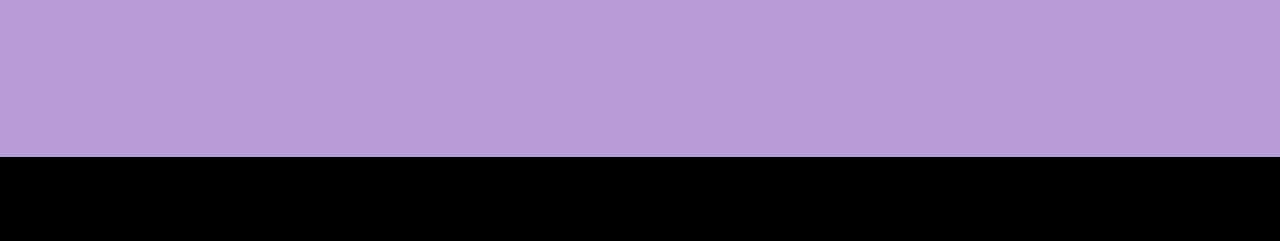
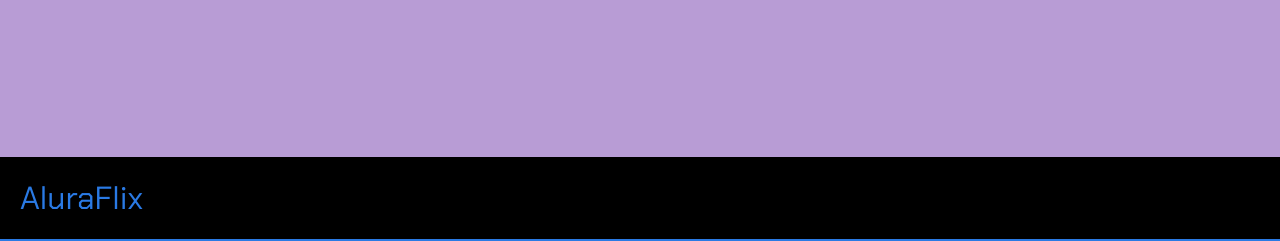
Before and after one commit to HenriLellis77/Aluraflix, a plain HTML site: page index.html in a window 1280 px wide. Shown: the part 1198-1439 px from the top of the page. Before the commit the page ends 1355 px from the top, so only its background shows below. Drawn offline with Linux system fonts and the light colour scheme.

Commit message:
Alterando Aluraflix para Aluraflix

```diff
--- a/index.html
+++ b/index.html
@@ -85,3 +85,15 @@
     <!-- código omitido -->
   </div>
 </section>
+
+<head>
+  <!-- Código omitido -->
+
+  <title>Aluraflix</title>
+</head>
+
+<body>
+  <header>AluraFlix</header>
+
+  <!-- Código omitido -->
+</body>
```
